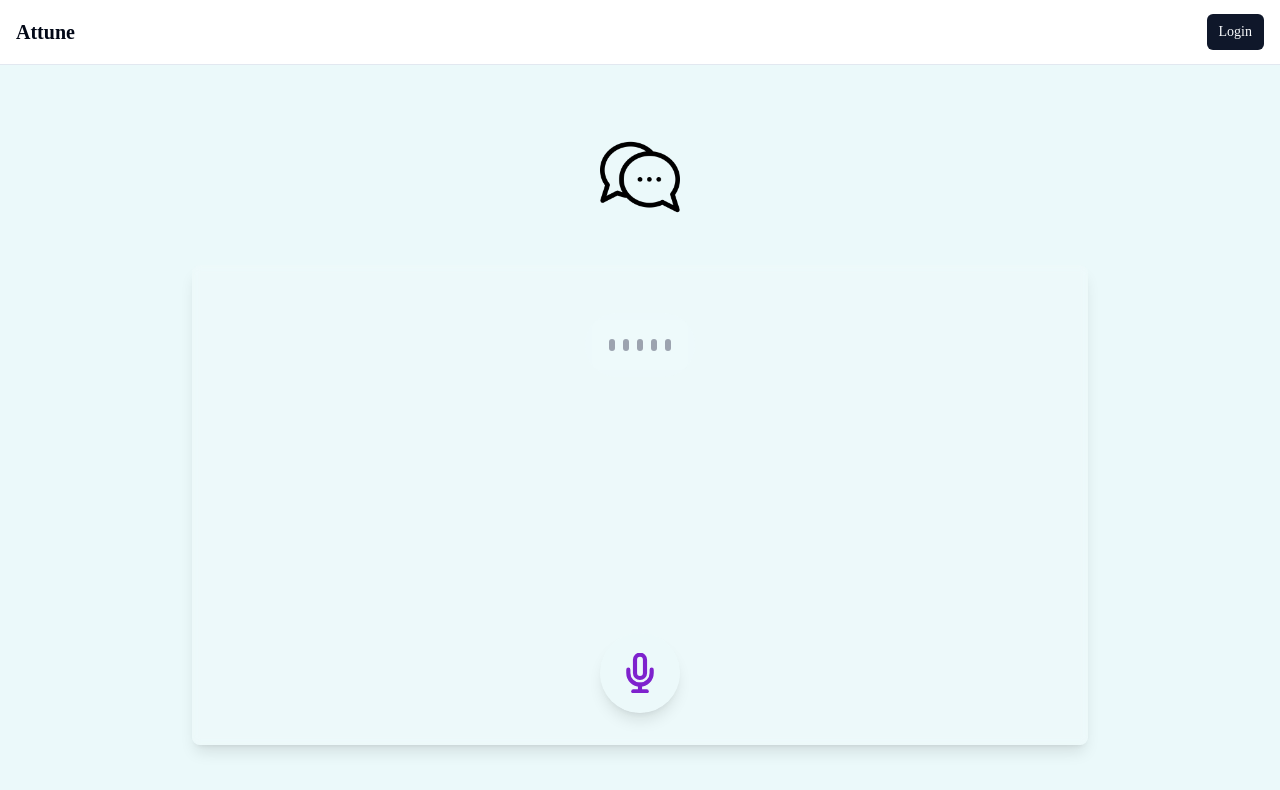
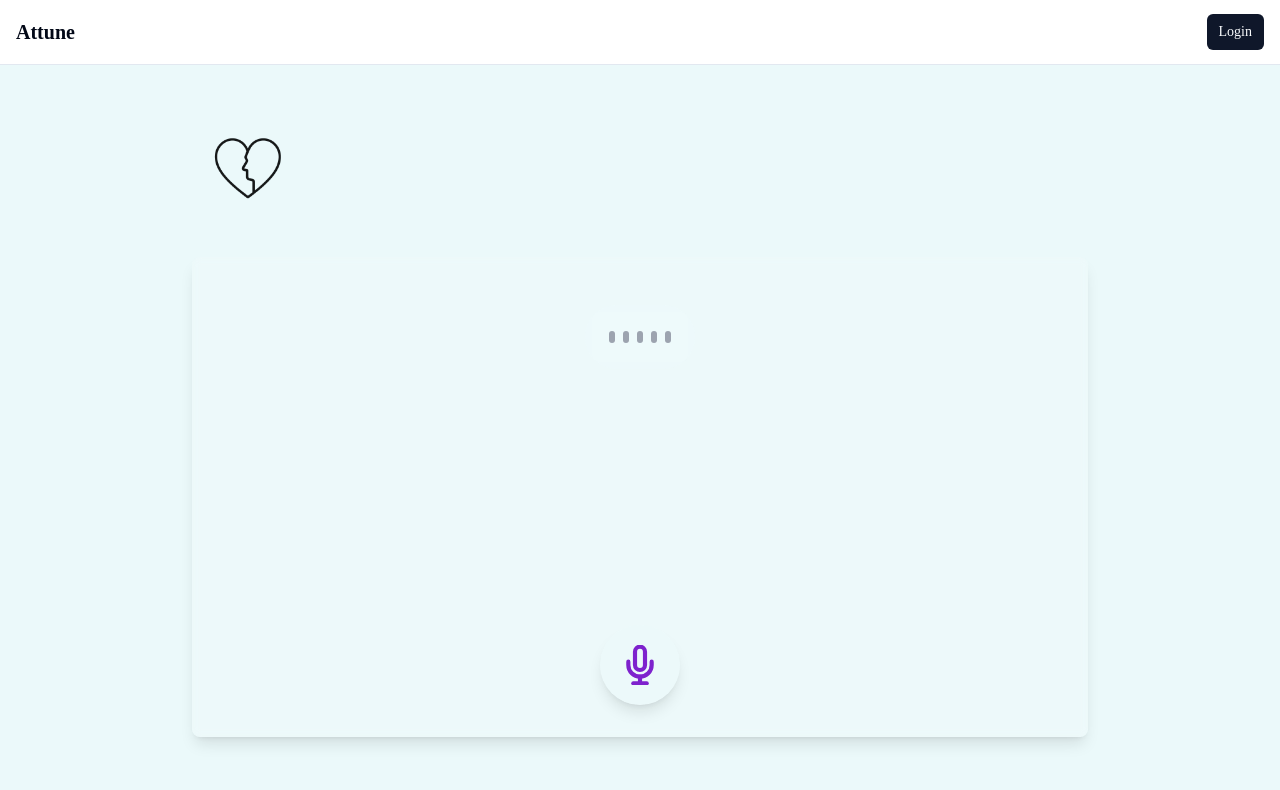
Before and after one commit to DavidHITL/attune, a React (Vite) app: page / in a window 1280 px wide. Shown: the top 790 px of the page. Built offline with nearby package versions, Linux system fonts and the light colour scheme.

Commit message:
Reverted to edit edt-735e0539-99ba-472a-96ea-343504d9833f: "Refactor: Reduce size and reposition
Reduce the size of the RealtimeChat component by 20% and position it top left."

```diff
--- a/src/components/AttuneLogo.tsx
+++ b/src/components/AttuneLogo.tsx
@@ -3,9 +3,9 @@ import React from 'react';
 
 const AttuneLogo: React.FC = () => {
   return (
-    <div className="w-full flex justify-center mt-6">
+    <div className="self-start mt-4 ml-4">
       <img
-        src="/lovable-uploads/aafcb925-21a4-44d7-82df-bf26335d05fa.png"
+        src="/lovable-uploads/668ddfe1-1e35-4f13-ab21-4998e4fe7e88.png"
         alt="Attune Logo"
         width="80"
         height="80"
```
Also changed, not shown: public/lovable-uploads/aafcb925-21a4-44d7-82df-bf26335d05fa.png (deleted).
